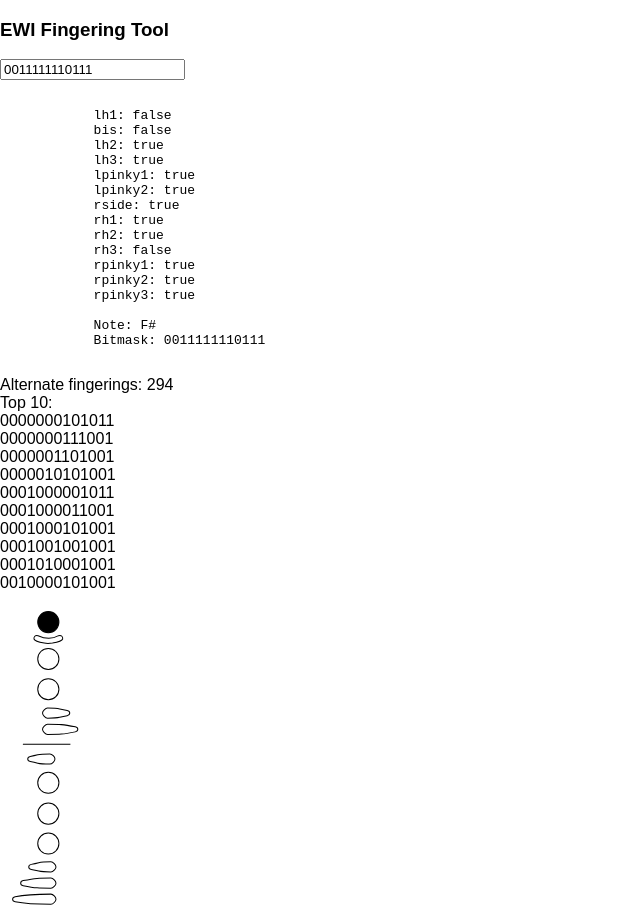
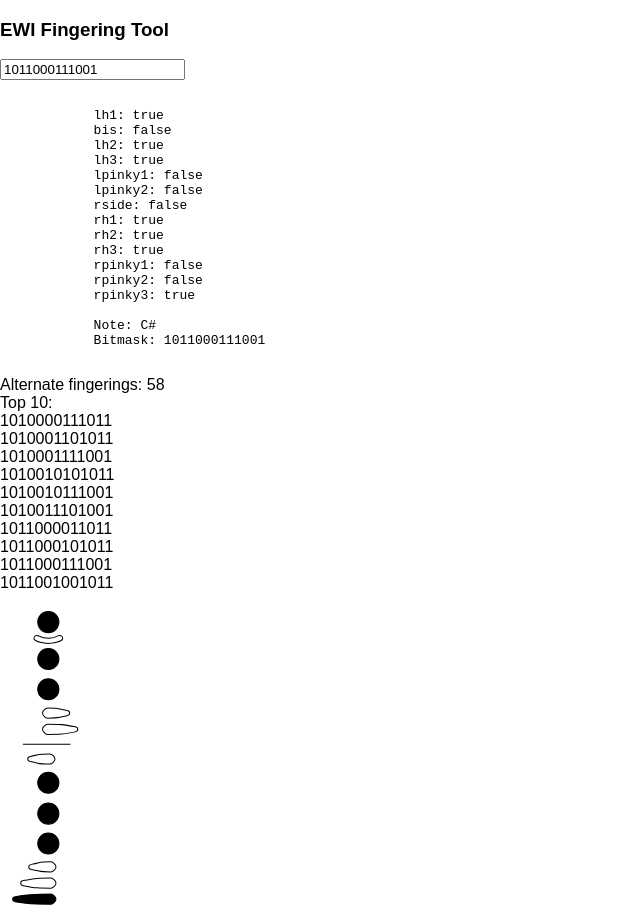
Before and after one commit to bwasty/ewi, a React (Create React App) app: page / in a window 1280 px wide. Shown: the whole page, without its empty margins (0-640 px from the left). Built offline with nearby package versions, Linux system fonts and the light colour scheme.

Commit message:
connect fingering to svg

```diff
--- a/src/App.js
+++ b/src/App.js
@@ -4,7 +4,7 @@ import './App.css';
 import {Ewi, allCombinations} from './ewi'
 import FingeringChart from './FingeringChart'
 
-const DEFAULT_BITMASK = '0011111110111'
+const DEFAULT_BITMASK = '1011000111001'
 
 class App extends Component {
   constructor() {
@@ -47,7 +47,7 @@ class App extends Component {
         { this.fingeringsByPitch[ewi.pitch].slice(0, 10).map(ewi => <div key={ewi.id}>{ewi.id}</div>) }
         <p />
         <div style={{height: '300px'}}>
-          <FingeringChart />
+          <FingeringChart fingering={ewi}/>
         </div>
       </div>
     )
--- a/src/FingeringChart.js
+++ b/src/FingeringChart.js
@@ -8,7 +8,7 @@ export default class FingeringChart extends Component {
         viewBox="0 0 160 595">
         <g id="allkeys">
           <OctaveRollers visible={false}/>
-          <Keys />
+          <Keys fingering={this.props.fingering} />
         </g>
       </svg>
     )
@@ -16,27 +16,38 @@ export default class FingeringChart extends Component {
 }
 
 class Keys extends Component {
+  class(key) {
+    if (this.props.fingering[key].pressed)
+      return 'closed'
+    else
+      return ''
+  }
   render() {
     return (
       <g>
         <path
           id="lh1" name="Left first finger"
-          className="closed"
+          className={this.class('lh1')}
           d="M 95.856234,49 C 107.43729,49 116.85623,39.58106 116.85623,28 C 116.85623,16.41894 107.43729,7 95.856234,7 C 84.275174,7 74.856234,16.41894 74.856234,28 C 74.856234,39.58106 84.275174,49 95.856234,49 z" />
         <path
           id="bis" name="Bis key"
+          className={this.class('bis')}
           d="M 104.06837,69.61814 C 113.00841,67.98276 123.00841,65.48276 124.29452,61.43274 C 124.90185,57.38622 122.2719,53.24734 116.20405,54.88442 C 102.86674,62.29678 88.944224,61.21206 75.508414,54.88442 C 69.440564,53.24734 66.810614,57.38622 67.417944,61.43274 C 68.704054,65.48276 78.704054,67.98276 87.644094,69.61814 C 93.076994,70.62682 98.619224,70.32573 104.06837,69.61814 z" />
         <path
           id="lh2" name="Left second finger"
+          className={this.class('lh2')}
           d="M 95.856234,122.11217 C 107.43729,122.11217 116.85623,112.69323 116.85623,101.11217 C 116.85623,89.53111 107.43729,80.11217 95.856234,80.11217 C 84.275174,80.11217 74.856234,89.53111 74.856234,101.11217 C 74.856234,112.69323 84.275174,122.11217 95.856234,122.11217 z" />
         <path
           id="lh3" name="Left third finger"
+          className={this.class('lh3')}
           d="M 95.856234,182.11216 C 107.43729,182.11216 116.85623,172.69322 116.85623,161.11216 C 116.85623,149.5311 107.43729,140.11216 95.856234,140.11216 C 84.275174,140.11216 74.856234,149.5311 74.856234,161.11216 C 74.856234,172.69322 84.275174,182.11216 95.856234,182.11216 z" />
         <path
           id="lpinky1" name="Left little finger 1"
+          className={this.class('lpinky1')}
           d="M 84.330714,208.4849 C 84.330714,212.72754 90.088074,218.4849 94.330714,218.4849 C 119.33071,218.4849 108.33071,218.4849 133.33071,213.4849 C 135.41083,213.06888 138.33071,210.60622 138.33071,208.4849 C 138.33071,206.36358 135.41083,203.90092 133.33071,203.4849 C 108.33071,198.4849 119.33071,198.4849 94.330714,198.4849 C 90.088074,198.4849 84.330714,204.24226 84.330714,208.4849 z" />
         <path
           id="lpinky2" name="Left little finger 2"
+          className={this.class('lpinky2')}
           d="M 84.330714,240.68534 C 84.330714,244.92798 90.088074,250.68534 94.330714,250.68534 C 119.33071,250.68534 124.33071,250.68534 149.33071,245.68534 C 151.41083,245.26932 154.33071,242.80666 154.33071,240.68534 C 154.33071,238.56402 151.41083,236.10136 149.33071,235.68534 C 124.33071,230.68534 119.33071,230.68534 94.330714,230.68534 C 90.088074,230.68534 84.330714,236.4427 84.330714,240.68534 z" />
 
         <path
@@ -45,24 +56,31 @@ class Keys extends Component {
 
         <path
           id="rside" name="Right side key"
+          className={this.class('rside')}
           d="M 109,299.48276 C 109,303.7254 103.24264,309.48276 99.000004,309.48276 C 74.000004,309.48276 85.000004,309.48276 60.000004,304.48276 C 57.919884,304.06674 55.000004,301.60408 55.000004,299.48276 C 55.000004,297.36144 57.919884,294.89878 60.000004,294.48276 C 85.000004,289.48276 74.000004,289.48276 99.000004,289.48276 C 103.24264,289.48276 109,295.24012 109,299.48276 z" />
         <path
           id="rh1" name="Right first finger"
+          className={this.class('rh1')}
           d="M 95.856234,367.60118 C 107.43729,367.60118 116.85623,358.18224 116.85623,346.60117 C 116.85623,335.02011 107.43729,325.60117 95.856234,325.60117 C 84.275174,325.60117 74.856234,335.02011 74.856234,346.60117 C 74.856234,358.18224 84.275174,367.60118 95.856234,367.60118 z" />
         <path
           id="rh2" name="Right second finger"
+          className={this.class('rh2')}
           d="M 95.856234,428.71337 C 107.43729,428.71337 116.85623,419.29443 116.85623,407.71337 C 116.85623,396.13231 107.43729,386.71337 95.856234,386.71337 C 84.275174,386.71337 74.856234,396.13231 74.856234,407.71337 C 74.856234,419.29443 84.275174,428.71337 95.856234,428.71337 z" />
         <path
           id="rh3" name="Right third finger"
+          className={this.class('rh3')}
           d="M 95.856234,488.11218 C 107.43729,488.11218 116.85623,478.69324 116.85623,467.11218 C 116.85623,455.53112 107.43729,446.11218 95.856234,446.11218 C 84.275174,446.11218 74.856234,455.53112 74.856234,467.11218 C 74.856234,478.69324 84.275174,488.11218 95.856234,488.11218 z" />
         <path
           id="rpinky1" name="Right little finger 1"
+          className={this.class('rpinky1')}
           d="M 111,513.48276 C 111,517.7254 105.24264,523.48276 101,523.48276 C 76.000004,523.48276 87.000004,523.48276 62.000004,518.48276 C 59.919884,518.06674 57.000004,515.60408 57.000004,513.48276 C 57.000004,511.36144 59.919884,508.89878 62.000004,508.48276 C 87.000004,503.48276 76.000004,503.48276 101,503.48276 C 105.24264,503.48276 111,509.24012 111,513.48276 z" />
         <path
           id="rpinky2" name="Right little finger 2"
+          className={this.class('rpinky2')}
           d="M 111,545.68321 C 111,549.92585 105.24264,555.68321 101,555.68321 C 76.000004,555.68321 71.000004,555.68321 46.000004,550.68321 C 43.919884,550.26719 41.000004,547.80453 41.000004,545.68321 C 41.000004,543.56189 43.919884,541.09923 46.000004,540.68321 C 71.000004,535.68321 76.000004,535.68321 101,535.68321 C 105.24264,535.68321 111,541.44057 111,545.68321 z" />
         <path
           id="rpinky3" name="Right little finger 3"
+          className={this.class('rpinky3')}
           d="M 111,577.48276 C 111,581.7254 105.24264,587.48276 101,587.48276 C 76.000004,587.48276 55.000004,587.48276 30.000004,582.48276 C 27.919884,582.06674 25.000004,579.60408 25.000004,577.48276 C 25.000004,575.36144 27.919884,572.89878 30.000004,572.48276 C 55.000004,567.48276 76.000004,567.48276 101,567.48276 C 105.24264,567.48276 111,573.24012 111,577.48276 z" />
       </g>
     )
```
